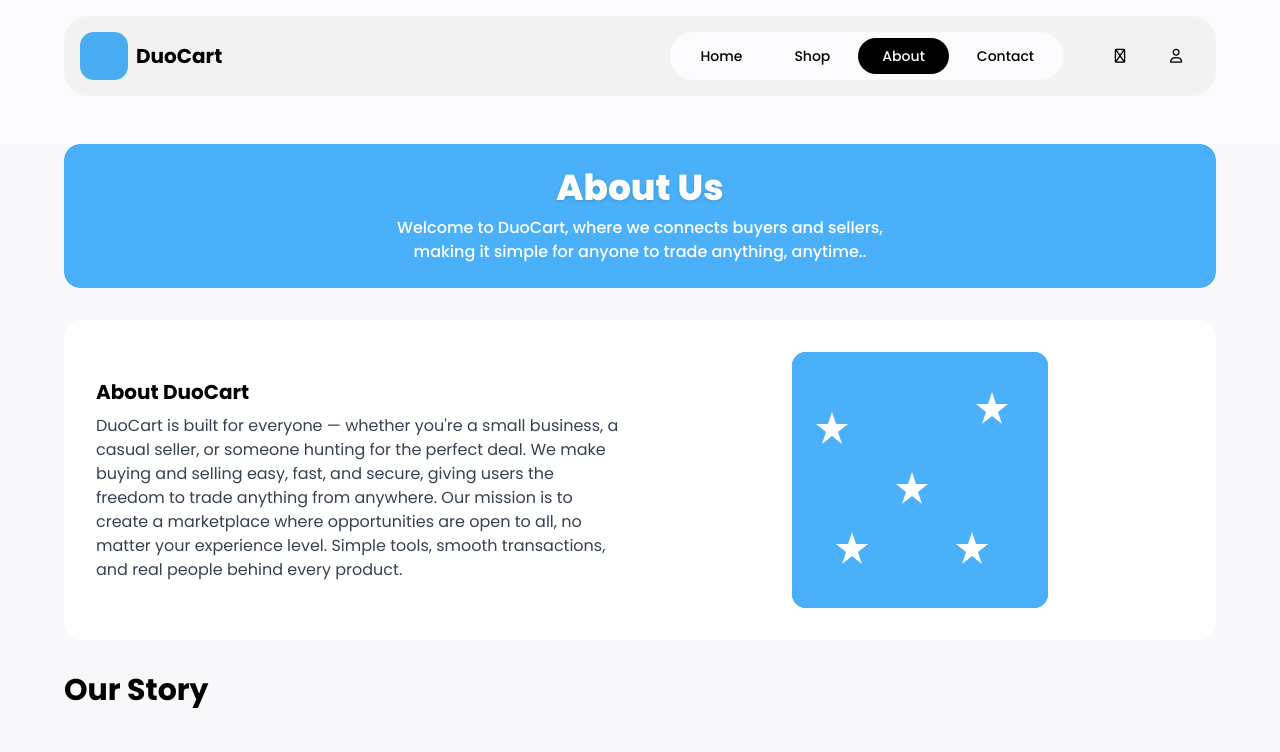
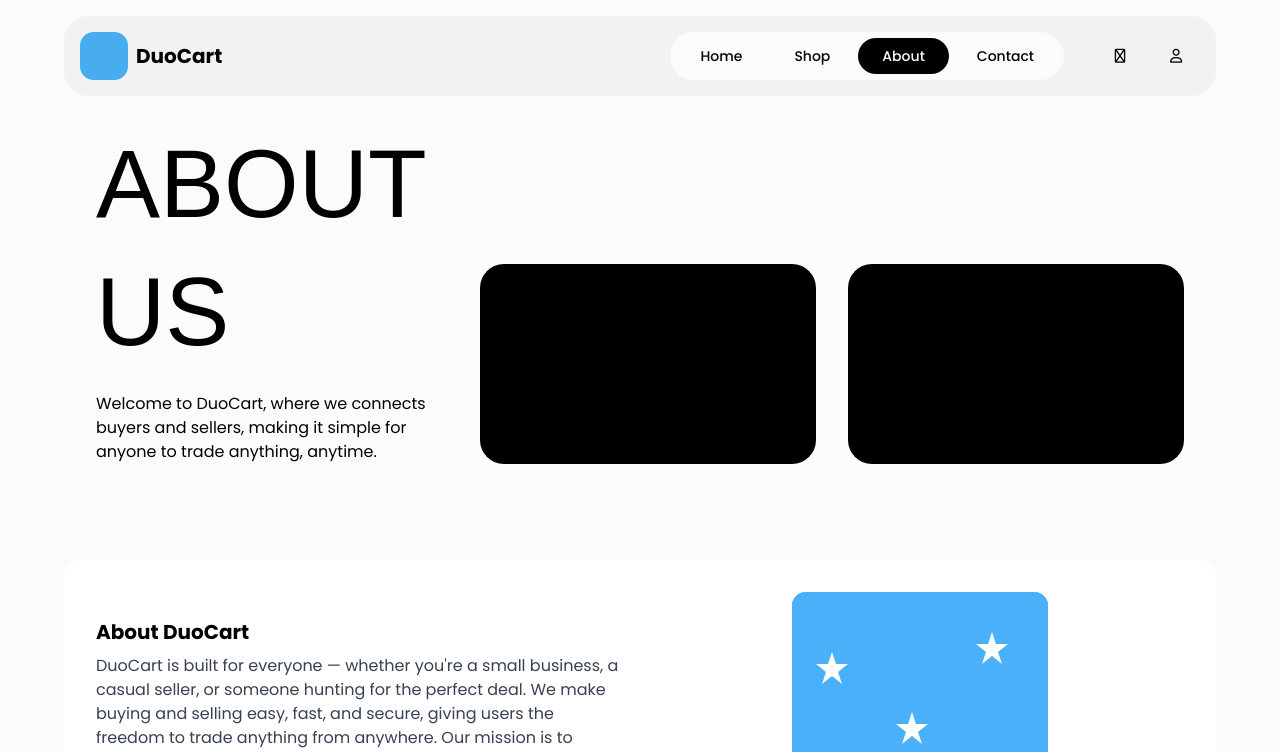
Before and after one commit to fvnju/duocart, a React (Vite) app in the folder client/: page /about in a window 1280 px wide. Shown: the top 752 px of the page. Built offline with nearby package versions, Linux system fonts and the light colour scheme; a web font is replaced by a local one.

Commit message:
duocart/client - About.tsx, Home.tsx
editings

```diff
--- a/client/src/pages/About.tsx
+++ b/client/src/pages/About.tsx
@@ -68,21 +68,29 @@ export default function About() {
     return (
         <>
             <Header />
-            <main className="bg-[#f8f8fa] min-h-screen pb-8 px-16 w-full">
+            <main className="flex flex-col w-full gap-16 px-16 pb-16">
                 {/* Top Banner */}
-                <section className="w-full mx-auto rounded-2xl mt-8 mb-8 p-0 overflow-hidden">
-                    <div className="bg-[#4bb0fa] px-8 py-6 rounded-2xl flex flex-col items-center">
-                        <h1
-                            className="text-4xl font-extrabold text-white drop-shadow mb-2 text-center fnt-heading">
-                            About Us
+                <section className="w-full flex items-center rounded-2xl overflow-hidden h-96">
+                    <div className="px-8 py-6 gap-8 rounded-2xl flex flex-col h-full w-full">
+                        <h1 className="text-8xl uppercase font-heading">
+                            About
                         </h1>
-                        <p className="text-white text-center text-base font-medium max-w-2xl">
-                            Welcome to DuoCart, where we connects buyers and
-                            sellers,
-                            <br />
-                            making it simple for anyone to trade anything,
-                            anytime..
-                        </p>
+                        <div className="flex w-full gap-8">
+                            <div className="basis-1/3 flex flex-col gap-8">
+                                <h1 className="text-8xl uppercase font-heading">
+                                    Us
+                                </h1>
+                                <p>
+                                    Welcome to DuoCart, where we connects buyers
+                                    and sellers, making it simple for anyone to
+                                    trade anything, anytime.
+                                </p>
+                            </div>
+                            <div className="flex basis-2/3 gap-8 h-full">
+                                <div className="bg-foreground h-full rounded-3xl flex-1"></div>
+                                <div className="bg-foreground h-full rounded-3xl flex-1"></div>
+                            </div>
+                        </div>
                     </div>
                 </section>
 
--- a/client/src/pages/Home.tsx
+++ b/client/src/pages/Home.tsx
@@ -5,6 +5,7 @@ import Footer from "@/components/ui/footer";
 import Header from "@/components/ui/header";
 import { motion } from "motion/react";
 import { AnimatedHeading, AnimatedText } from "@/components/ui/animated-text";
+import { Input } from "@/components/ui/input";
 
 export default function Home() {
     return (
@@ -18,8 +19,8 @@ export default function Home() {
                         transition={{ duration: 0.6, ease: "easeOut" }}
                         className="rounded-3xl from-accent to-secondary-foreground to-100% flex flex-col items-center justify-center px-16 h-[65dvh]">
                         <motion.div
-                            initial={{ opacity: 0, x: -20 }}
-                            animate={{ opacity: 1, x: 0 }}
+                            initial={{ opacity: 0, y: -20 }}
+                            animate={{ opacity: 1, y: 0 }}
                             transition={{
                                 duration: 0.6,
                                 delay: 0.2,
@@ -33,13 +34,19 @@ export default function Home() {
                                 Buying and selling made simple.
                             </AnimatedHeading>
                             <AnimatedText
-                                className="font-medium text-muted/50"
+                                className="font-medium text-foreground"
                                 delay={0.4}>
                                 Shop for anything and find it fast.
                             </AnimatedText>
-                            <Button className="w-min rounded-full p-8 bg-foreground text-background">
-                                Shop Now
-                            </Button>
+                            <div className="relative w-2xl px-2 py-2 flex items-center rounded-full bg-primary-foreground text-foreground">
+                                <i className="fa-solid fa-magnifying-glass fa-lg ml-2"></i>
+                                <Input
+                                    type="text"
+                                    placeholder="Search products..."
+                                    className="rounded-full h-12 shadow-none focus-visible:ring-0 text-foreground border-none"
+                                />
+                                <Button className="rounded-full h-full hover:opacity-90">Search</Button>
+                            </div>
                         </motion.div>
                         <motion.div
                             initial={{ opacity: 0, x: 20 }}
```
